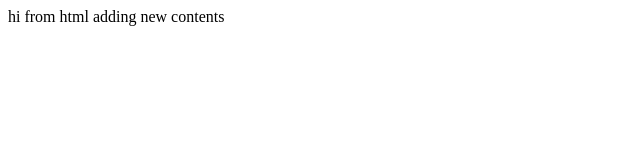
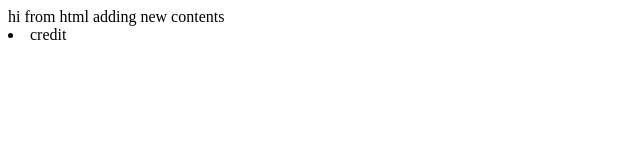
Before and after one commit to demomurali/gitdemo, a plain HTML site: page index.html in a window 1280 px wide. Shown: the full height of the page, 0-640 px from the left. Drawn offline with Linux system fonts and the light colour scheme.

```diff
--- a/index.html
+++ b/index.html
@@ -1,5 +1,6 @@
 <html>
     <body>
         hi from html adding new contents
+        <li>credit</li>
     </body>
 </html>
```
